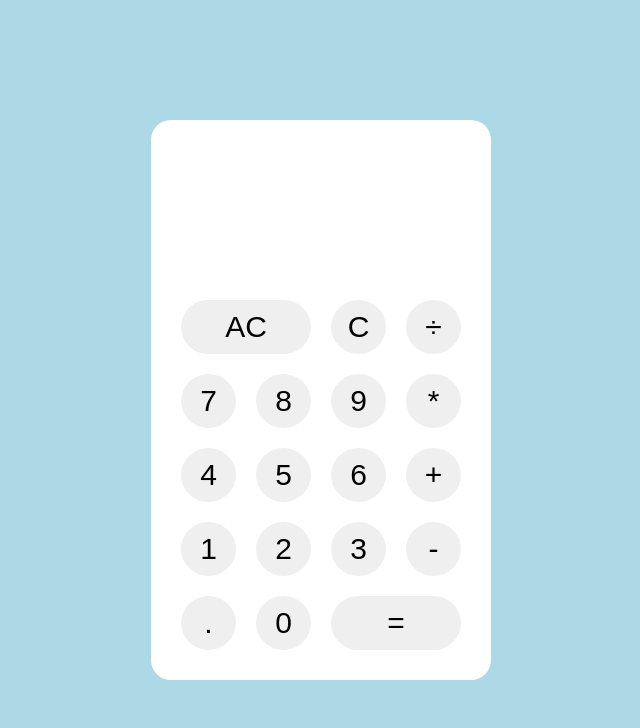
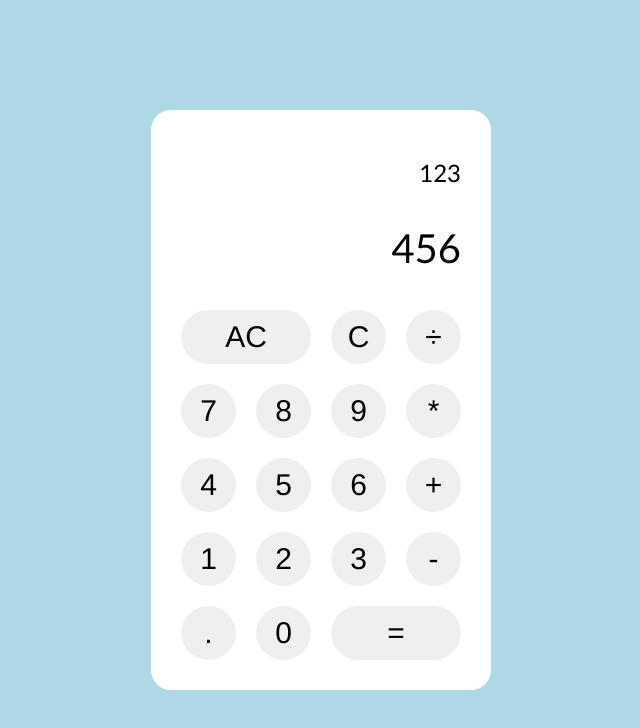
Before and after one commit to nauish/calculator, a plain HTML site: page index.html in a window 1280 px wide. Shown: the whole page, without its empty margins (319-959 px from the left). Drawn offline with Linux system fonts and the light colour scheme.

Commit message:
Add dummy output text and styles

```diff
--- a/index.html
+++ b/index.html
@@ -15,8 +15,8 @@
   <body>
     <div class="calculator">
       <div class="output">
-        <div class="previous-operant"></div>
-        <div class="current-operant"></div>
+        <div class="previous-operant">123</div>
+        <div class="current-operant">456</div>
       </div>
       <div class="first-row">
         <button class="two-fr all-clear">AC</button>
--- a/style.css
+++ b/style.css
@@ -8,18 +8,34 @@ body {
   width: 100vw;
   height: 100vh;
   background-color: lightblue;
+  font-family: "Gill Sans", "Gill Sans MT", Calibri, "Trebuchet MS", sans-serif;
 }
 
 .calculator {
   background-color: white;
   border-radius: 20px;
   padding: 20px;
-  min-width: 300px;
+  width: 300px;
 }
 
 .output {
+  display: flex;
+  flex-direction: column;
+  text-align: end;
+  align-items: flex-end;
+  justify-content: space-around;
   min-height: 150px;
-  color: white;
+  word-wrap: break-word;
+  word-break: break-all;
+  margin: 10px;
+}
+
+.output .previous-operant {
+  font-size: 1.5rem;
+}
+
+.output .current-operant {
+  font-size: 2.5rem;
 }
 
 .first-row {
@@ -44,6 +60,7 @@ button {
   border: none;
   width: auto;
   border-radius: 50%;
+  font-family: "Franklin Gothic Medium", "Arial Narrow", Arial, sans-serif;
 }
 
 button.two-fr {
```
